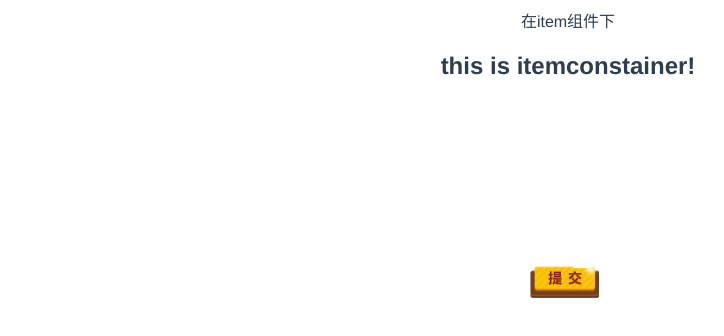
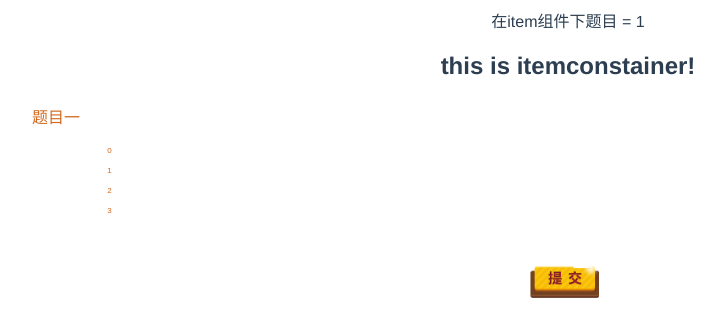
Before and after one commit to movie19921209/vue-happpy, a Vue app: page /#/Item in a window 1280 px wide. Shown: the top 336 px of the page, without its empty margins (72-796 px from the left). Built offline with nearby package versions, Linux system fonts and the light colour scheme.

Commit message:
列举答案item，暂未完全实现
Signed-off-by: 王庆元 <wangqingyuan@xiaomi.com>

```diff
--- a/src/components/itemcontainer.vue
+++ b/src/components/itemcontainer.vue
@@ -1,8 +1,8 @@
 <template>
 	<section>
 		<header>
-			<span v-if="fatherComponent == 'home'">在home下</span>
-			<span v-if="fatherComponent == 'item'">在item组件下</span>
+			<span v-if="fatherComponent == 'home'">在home下level =  {{level}}</span>
+			<span v-if="fatherComponent == 'item'">在item组件下题目 = {{itemNum}} </span>
 			<h1>this is itemconstainer!</h1>
 		</header>
 
@@ -12,6 +12,17 @@
 		</div>
 
 		<div v-if="fatherComponent == 'item'">
+			<div class="item_back item_container_style">
+				<div class="item_list_container" v-if="itemDetail.length > 0">
+					<header class="item_title">{{itemDetail[itemNum-1].topic_name}}</header>
+					<ul>
+						<li v-for="(item,index) in itemDetail[itemNum-1].topic_answer" class="item_list">
+							<span class="option_style">{{index}}</span>
+						</li>
+
+					</ul>
+				</div>
+			</div>
 			<span class="next_item button_style" @click="nextItem" v-if="itemNum == 0"></span>
 			<span class="submit_item button_style" @click="submitAnswer" v-else></span>
 		</div>
@@ -19,18 +30,22 @@
 </template>
 
 <script>
-
+import {mapState} from 'vuex'
 export default {
 	name:'itemcontainer',
 	props:['fatherComponent'],
 	data() {
 		return {
-			itemNum: 3
 		}
 	},
 	created() {
 		console.log("itemNum = " + this.itemNum);
 	},
+	computed: mapState ([
+		'itemNum',
+		'level',
+		'itemDetail',
+	]),
 	methods: {
 		nextItem() {
 			alert("click....");
@@ -50,6 +65,11 @@ export default {
 		background-image: url(../images/1-2.png);
 		background-size: 13.142rem 100%;
 		background-position: right center;
+	}
+	.item_back{
+		background-image: url(../images/2-1.png);
+		background-size: 100% 100%;
+		color: chocolate;
 	}
 	.item_container_style{
 		height: 11.625rem;
@@ -73,10 +93,50 @@ export default {
 		margin-left: -2.4rem;
 		background-repeat: no-repeat;
 	}
+	.item_list_container{
+		position: absolute;
+		height: 7.0rem;
+		width: 8.0rem;
+		top: 2.4rem;
+		left: 3rem;
+	-webkit-font-smoothing: antialiased;
+	}
 	.next_item{
 		background-image: url(../images/2-2.png);
 	}
 	.submit_item{
 		background-image: url(../images/3-1.png);
 	}
+	.item_list{
+		font-size: 0;
+		margin-top: 0.4rem;
+		width: 10rem;
+		span{
+			display: inline-block;
+			font-size: 0.6rem;
+			color: #00e;
+			vertical-align: middle;
+		}
+		.option_style{
+			height: 0.725rem;
+			width: 0.725rem;
+			border: 1px solid #fff;
+			border-radius: 50%;
+			line-height: 0.725rem;
+			text-align: center;
+			margin-right: 0.3rem;
+			font-size: 0.5rem;
+			font-family: 'Arial';
+			color: #D2691E;
+		}
+		.has_choosed{
+			background-color: #ffd400;
+			color: #575757;
+			border-color: #ffd400;
+		}
+		.option_detail{
+			width: 7.5rem;
+			padding-top: 0.11rem;
+		}
+	}
 </style>
--- a/src/store/index.js
+++ b/src/store/index.js
@@ -5,6 +5,53 @@ Vue.use(Vuex)
 
 export default new Vuex.Store({
   state: {
+	level: '第一周',
+	itemNum: 1,
+	itemDetail: [
+		{
+			"topic_name": "题目一",
+			"topic_answer": [
+				{
+					"topic_answer_id": 1,
+					"answer_name": "答案AAA"
+				},
+				{
+					"topic_answer_id": 2,
+					"answer_name": "答案BBB"
+				},
+				{
+					"topic_answer_id": 3,
+					"answer_name": "答案CCC"
+				},
+				{
+					"topic_answer_id": 4,
+					"answer_name": "答案DDD"
+				},
+			]
+		},
+		{
+			"topic_name": "题目二",
+			"topic_answer": [
+				{
+					"topic_answer_id": 1,
+					"answer_name": "答案111"
+				},
+				{
+					"topic_answer_id": 2,
+					"answer_name": "答案222"
+				},
+				{
+					"topic_answer_id": 3,
+					"answer_name": "答案333"
+				},
+				{
+					"topic_answer_id": 4,
+					"answer_name": "答案444"
+				},
+			]
+		},
+
+	]
   },
   mutations: {
   },
```
